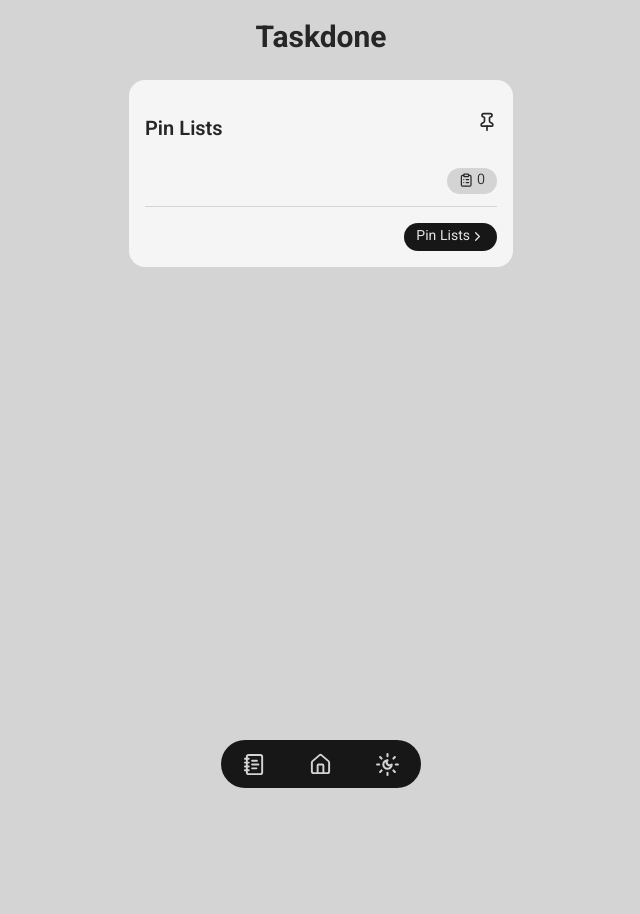
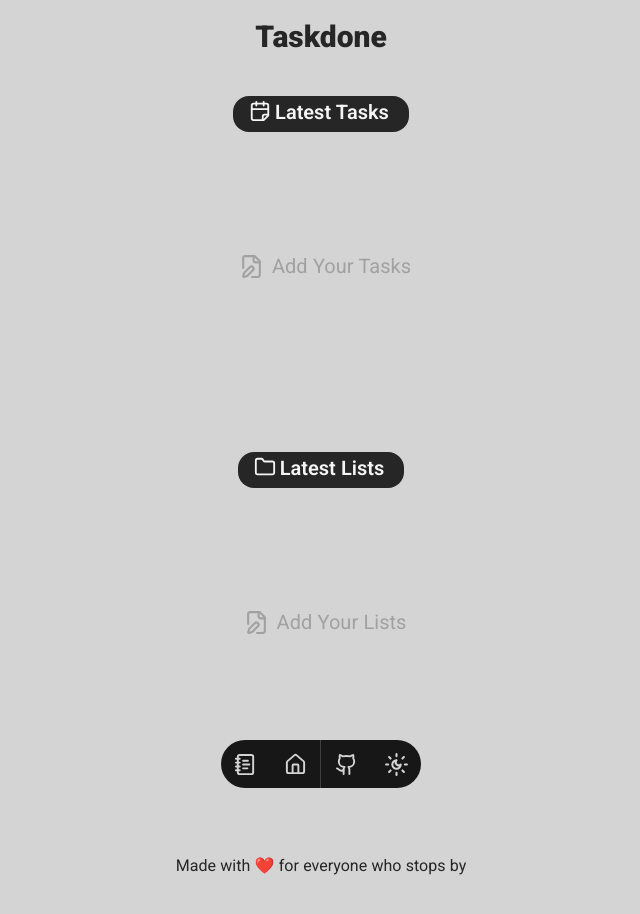
Before and after one commit to Awmiroosen/taskdone, a Next.js app: page / in a window 1280 px wide. Shown: the top 914 px of the page, without its empty margins (319-959 px from the left). Before the commit the page ends 800 px from the top, so only its background shows below. Built offline with nearby package versions, Linux system fonts and the light colour scheme.

Commit message:
home page added and some bug fix and ui changes

```diff
--- a/src/app/page.tsx
+++ b/src/app/page.tsx
@@ -1,47 +1,94 @@
 "use client";
 
+import ListCard from "@/components/ui/ListCard";
+import TaskCard from "@/components/ui/TaskCard";
 import { useTodo } from "@/store/todoStore";
-import Link from "next/link";
-import { LuChevronRight, LuClipboardList, LuPin } from "react-icons/lu";
+import { LuCalendarFold, LuFilePen, LuFolder } from "react-icons/lu";
+const Home = () => {
+  const { lists } = useTodo();
 
-const Home = () => {
-  const { pinLists } = useTodo();
+  const latestLists = lists.slice(0, 2);
 
-  const btnStyle =
-    "flex justify-center items-center px-3 py-0.5 rounded-2xl text-[0.9rem] font-light select-none";
+  const latestTasks = lists
+    .flatMap((list) => list.todos)
+    .sort(
+      (a, b) =>
+        new Date(b.editedAt ?? 0).getTime() -
+        new Date(a.editedAt ?? 0).getTime()
+    )
+    .slice(0, 6);
 
-  const PinLength = pinLists.map((pin) => pin).length;
+  console.log(latestTasks);
+
   return (
     <>
       <header className="w-full h-12 my-4 flex justify-center items-center">
-        <h1 className="text-3xl font-bold">Taskdone</h1>
+        <h1 className="text-3xl font-black">Taskdone</h1>
       </header>
-      <section>
-        <div className="rounded-2xl p-4 flex flex-col bg-neutral-100 dark:bg-neutral-900 transition-opacity duration-500">
-          <div className="w-full flex justify-between my-4">
-            <h5 className="font-semibold text-xl py-1 ">Pin Lists</h5>
-            <LuPin size={20} />
+
+      <section className="mb-20">
+        <div className="w-full my-8 flex justify-center items-center select-none">
+          <div className="flex bg-neutral-800 text-neutral-100 dark:bg-neutral-200 dark:text-neutral-900 px-4 py-1 rounded-2xl">
+            <LuCalendarFold size={22} />
+            <h3 className="mx-1 text-xl font-semibold">Latest Tasks</h3>
           </div>
-          <div className="w-full flex justify-end my-1">
-            <span className={`${btnStyle} bg-neutral-300 dark:bg-neutral-700`}>
-              <LuClipboardList className="mr-1 mb-0.5" /> {PinLength}
-            </span>
+        </div>
+
+        {latestTasks.length ? (
+          <div className="grid grid-cols-2 gap-8">
+            {latestTasks.map((task, idx) => (
+              <TaskCard key={idx} {...task} />
+            ))}
           </div>
-          <div className="mt-2 pt-4 border-t border-neutral-300 dark:border-neutral-800 flex">
-            <div className="w-full flex justify-end text-sm">
-              <Link
-                href={""}
-                className="bg-neutral-900 hover:bg-neutral-800 text-neutral-200 dark:bg-neutral-200 dark:hover:bg-neutral-300 dark:text-neutral-900 transition-colors duration-150 px-3 py-1 rounded-2xl flex items-center"
-              >
-                Pin Lists
-                <button>
-                  <LuChevronRight size={15} />
-                </button>
-              </Link>
+        ) : (
+          <div>
+            <div className="w-full h-52 flex justify-center items-center text-xl text-neutral-400">
+              <LuFilePen className="mx-2 mb-1" size={25} />
+              Add Your Tasks
             </div>
           </div>
+        )}
+      </section>
+
+      <section className="mb-32">
+        <div className="w-full my-8 flex justify-center items-center select-none">
+          <div className="flex bg-neutral-800 text-neutral-100 dark:bg-neutral-200 dark:text-neutral-900 px-4 py-1 rounded-2xl">
+            <LuFolder size={22} />
+            <h3 className="mx-1 text-xl font-semibold">Latest Lists</h3>
+          </div>
         </div>
+
+        {latestLists.length ? (
+          <div className="flex flex-col gap-8">
+            {latestLists.map((list, idx) => (
+              <ListCard
+                key={idx}
+                {...list}
+                listLength={list.todos.length}
+                editedAt={
+                  list.editedAt
+                    ? new Date(list.editedAt).toLocaleTimeString()
+                    : "N/A"
+                }
+                link={`/tasks/${list.id}`}
+                doneCount={list.todos.filter((item) => item.done).length}
+                trash={false}
+              />
+            ))}
+          </div>
+        ) : (
+          <div>
+            <div className="w-full h-52 flex justify-center items-center text-xl text-neutral-400">
+              <LuFilePen className="mx-2 mb-1" size={25} />
+              Add Your Lists
+            </div>
+          </div>
+        )}
       </section>
+
+      <footer className="w-full mb-20 text-center">
+        <h2>Made with ❤️ for everyone who stops by</h2>
+      </footer>
     </>
   );
 };
--- a/src/app/tasks/[slug]/page.tsx
+++ b/src/app/tasks/[slug]/page.tsx
@@ -47,21 +47,28 @@ const ListPage = () => {
         </Link>
       </div>
 
-      <div className="w-full flex my-8 px-1">
+      <form
+        className="w-full flex my-8 px-1"
+        onSubmit={(e) => {
+          e.preventDefault();
+          handleAdd();
+        }}
+      >
         <input
           type="text"
           placeholder="Add your tasks"
-          className="w-10/12 bg-neutral-300 dark:bg-neutral-800 focus:outline-0 border-2 rounded-l-xl p-2"
+          className="w-10/12 bg-neutral-300 dark:bg-neutral-800 focus:outline-0 border-2  rounded-l-3xl p-2"
           onChange={(e) => setInputValue(e.target.value)}
           value={inputValue}
         />
         <button
           onClick={() => handleAdd()}
-          className="w-2/12 bg-neutral-900 dark:bg-neutral-100 text-neutral-100 dark:text-neutral-900 cursor-pointer flex justify-center items-center rounded-r-xl"
+          className="w-2/12 bg-neutral-900 dark:bg-neutral-100 text-neutral-100 dark:text-neutral-900 hover:bg-neutral-800 dark:hover:bg-neutral-300 transition-colors duration-150 cursor-pointer flex justify-center items-center rounded-r-3xl"
         >
           <LuPlus size={25} />
         </button>
-      </div>
+      </form>
+
       <div className="w-full my-8 flex justify-center items-center select-none">
         <div className="flex bg-neutral-800 text-neutral-100 dark:bg-neutral-200 dark:text-neutral-900 px-4 py-1 rounded-2xl">
           {activeList.todos.filter((item) => item.done).length !==
--- a/src/app/tasks/page.tsx
+++ b/src/app/tasks/page.tsx
@@ -26,22 +26,29 @@ const Tasks = () => {
   return (
     <section className="p-2 mb-18">
       <div>
-        <div className="w-full flex my-8 px-1">
+        <form
+          className="w-full flex my-8 px-1"
+          onSubmit={(e) => {
+            e.preventDefault();
+            handleAdd();
+          }}
+        >
           <input
             type="text"
             placeholder="Add new List"
-            className="w-10/12 bg-neutral-300 dark:bg-neutral-800 focus:outline-0 border-2 rounded-l-xl p-2"
+            className="w-10/12 bg-neutral-300 dark:bg-neutral-800  focus:outline-0 border-2 rounded-l-3xl p-2"
             onChange={(e) => setInputValue(e.target.value)}
             value={inputValue}
           />
           <button
             onClick={() => handleAdd()}
-            className="w-2/12 bg-neutral-900 dark:bg-neutral-100 text-neutral-100 dark:text-neutral-900 cursor-pointer flex justify-center items-center rounded-r-xl"
+            className="w-2/12 bg-neutral-900 dark:bg-neutral-100 text-neutral-100 dark:text-neutral-900 hover:bg-neutral-800 dark:hover:bg-neutral-300 transition-colors duration-150 cursor-pointer flex justify-center items-center rounded-r-3xl"
           >
             <LuPlus size={25} />
           </button>
-        </div>
+        </form>
       </div>
+
       <div className="w-full my-8 flex justify-center items-center select-none">
         <div className="flex bg-neutral-800 text-neutral-100 dark:bg-neutral-200 dark:text-neutral-900 px-4 py-1 rounded-2xl">
           {!isAllListsDone ? (
@@ -73,6 +80,7 @@ const Tasks = () => {
               }
               listLength={list.todos.length}
               doneCount={list.todos.filter((item) => item.done).length}
+              trash={true}
             />
           ))
         )}
--- a/src/components/Navbar.tsx
+++ b/src/components/Navbar.tsx
@@ -1,5 +1,5 @@
 import ThemeSwitch from "@/components/ui/ThemeSwitch";
-import { LuHouse, LuNotebookText } from "react-icons/lu";
+import { LuHouse, LuNotebookText, LuGithub } from "react-icons/lu";
 import "@/styles/navbar.css";
 import Link from "next/link";
 
@@ -18,11 +18,21 @@ const Navbar = () => {
           </Link>
           <span className={navSpanClass}>Tasks</span>
         </div>
-        <div className="navItem">
+        <div className="navItem border-r dark:border-neutral-400 border-neutral-700">
           <Link className={navLinkClass} href="/">
             <LuHouse size={23} />
           </Link>
           <span className={navSpanClass}>Home</span>
+        </div>
+        <div className="navItem">
+          <a
+            href="https://github.com/awmiroosen"
+            target="_blank"
+            className={navLinkClass}
+          >
+            <LuGithub size={23} />
+          </a>
+          <span className={navSpanClass}>Github</span>
         </div>
         <div className="navItem">
           <span className={`${navLinkClass} flex`}>
--- a/src/store/todoStore.ts
+++ b/src/store/todoStore.ts
@@ -9,7 +9,6 @@ export const useTodo = create<TodoStore>()(
   persist(
     (set) => ({
       lists: [],
-      pinLists: [],
 
       addList: (title) =>
         set((state) => ({
@@ -91,21 +90,6 @@ export const useTodo = create<TodoStore>()(
               : list
           ),
         })),
-
-      addPinList: (listId) =>
-        set((state) => {
-          const isList = state.lists.find((list) => list.id === listId);
-          if (!isList) return {};
-          if (state.pinLists.some((list) => list.id === listId)) return {};
-          return {
-            pinLists: [...state.pinLists, isList],
-          };
-        }),
-
-      deletePinList: (listId) =>
-        set((state) => ({
-          pinLists: state.pinLists.filter((list) => list.id !== listId),
-        })),
     }),
 
     {
--- a/src/types/ListCardType.ts
+++ b/src/types/ListCardType.ts
@@ -6,4 +6,5 @@ export interface ListCardType {
   listLength: number;
   doneCount: number;
   link: string;
+  trash : boolean
 }
--- a/src/types/Todos.ts
+++ b/src/types/Todos.ts
@@ -17,12 +17,9 @@ interface List {
 
 export interface TodoStore {
   lists: List[];
-  pinLists: List[];
   addTodo?: (listId: string, title: string) => void;
   doneTodo: (listId: string, todoId: string) => void;
   deleteTodo: (listId: string, todoId: string) => void;
   addList: (title: string) => void;
   deleteList: (listId: string) => void;
-  addPinList: (listId: string) => void;
-  deletePinList: (listId: string) => void;
 }
```
Also changed, not shown: src/components/ui/ListCard.tsx (+5 -20 lines).
